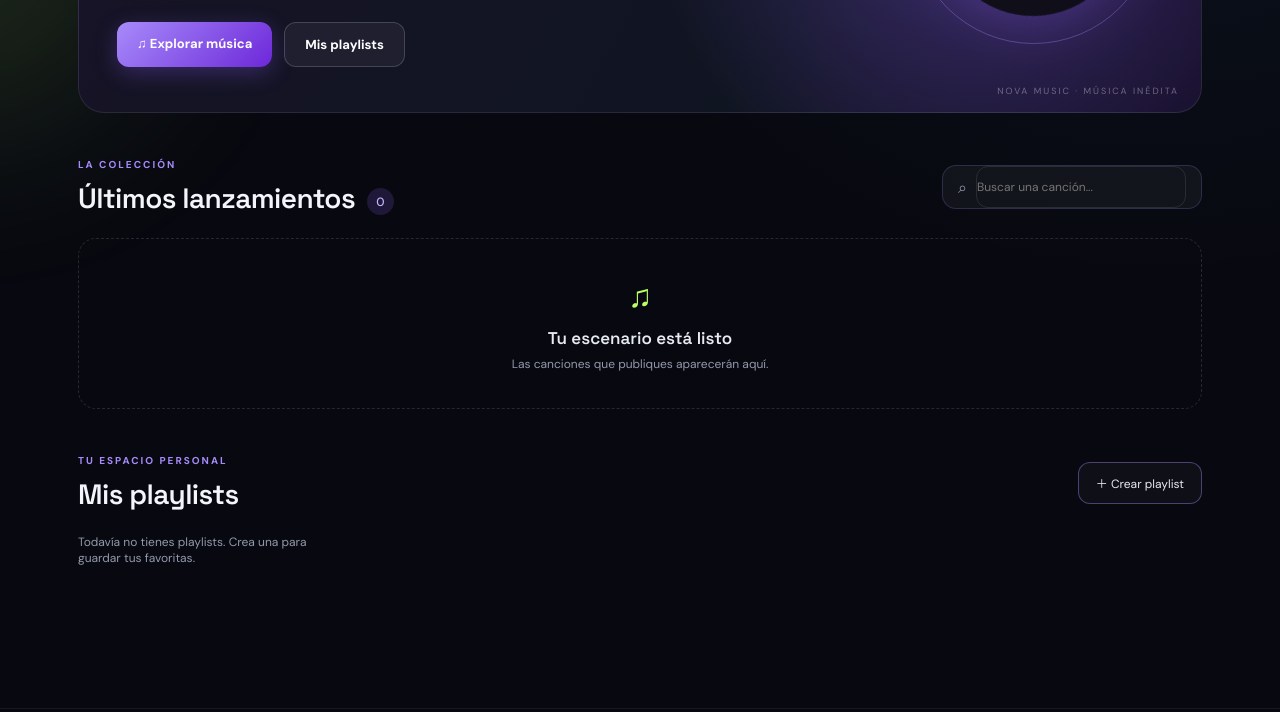
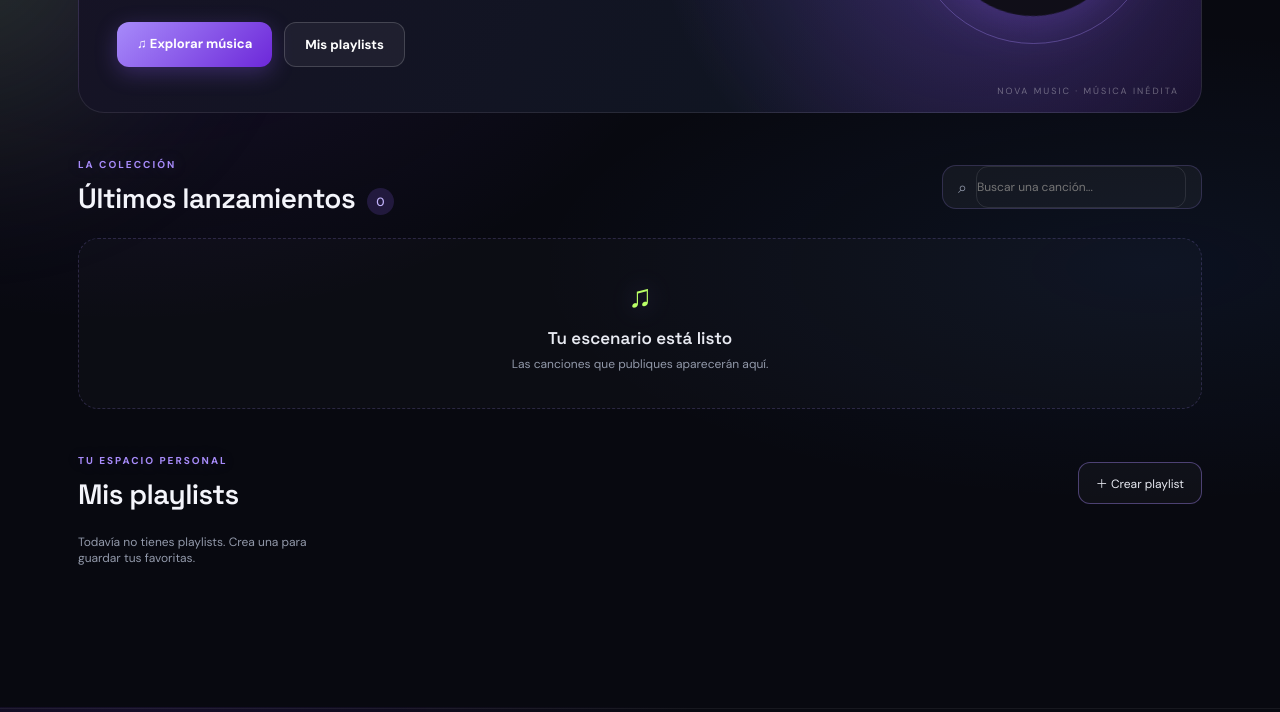
Before and after one commit to Cris12233/Nova-music, a plain HTML site: page index.html in a window 1280 px wide. Shown: the part 893-1605 px from the top of the page. Drawn offline with Linux system fonts and the light colour scheme; a script that the page names is missing.

Commit message:
Enhance visual styles for body and empty state
Added styles for body background, main positioning, and empty state elements.

```diff
--- a/styles.css
+++ b/styles.css
@@ -721,3 +721,35 @@ a:hover{
     margin-top:32px;
   }
 }
+/* NOVA MUSIC - Ambiente visual */
+body{
+  background-color:#080910;
+  background-image:
+    radial-gradient(ellipse at 10% 5%,rgba(124,58,237,.12),transparent 35%),
+    radial-gradient(ellipse at 90% 45%,rgba(59,130,246,.07),transparent 38%);
+  background-attachment:fixed;
+}
+
+main{
+  position:relative;
+}
+
+.eyebrow{
+  text-shadow:0 0 15px rgba(167,139,250,.25);
+}
+
+.empty-state{
+  border:1px dashed rgba(167,139,250,.2);
+  border-radius:20px;
+  background:rgba(255,255,255,.02);
+}
+
+.empty-icon{
+  filter:drop-shadow(0 0 12px rgba(167,139,250,.4));
+}
+
+@media(max-width:600px){
+  body{
+    background-attachment:scroll;
+  }
+}
```
